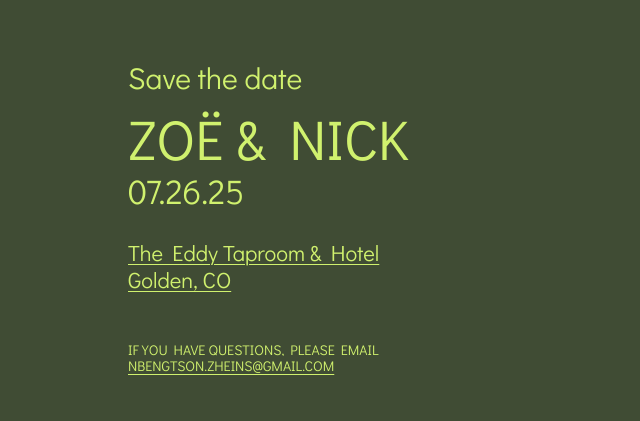
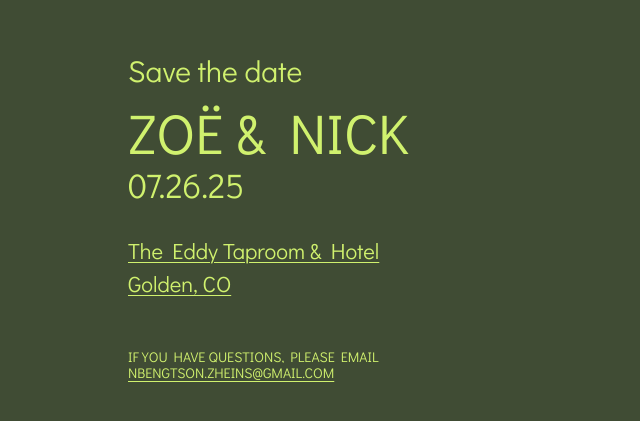
Before and after one commit to zoeheins/wedding-site, a React (Create React App) app: page / in a window 1280 px wide. Shown: the part 175-596 px from the top of the page, without its empty margins (0-640 px from the left). Built offline with nearby package versions, Linux system fonts and the light colour scheme.

Commit message:
increase line height in location

```diff
--- a/src/App.css
+++ b/src/App.css
@@ -70,7 +70,7 @@ body {
 
     a {
       color: var(--text);
-      line-height: 1.2;
+      line-height: 1.5;
     }
   }
 
--- a/src/App.js
+++ b/src/App.js
@@ -4,8 +4,8 @@ function App() {
   var colors = [
     // gray/green
     {
+      text: "#BC9D38",
       bg: "#D6D8CC",
-      text: "#BC9D38",
     },
     // orange/light blue
     {
@@ -20,7 +20,7 @@ function App() {
     // mustard green/light blue
     {
       bg: "#BEB733",
-      text: "#E0E5E9",
+      text: "#e1e6eb",
     },
   ];
 
```
